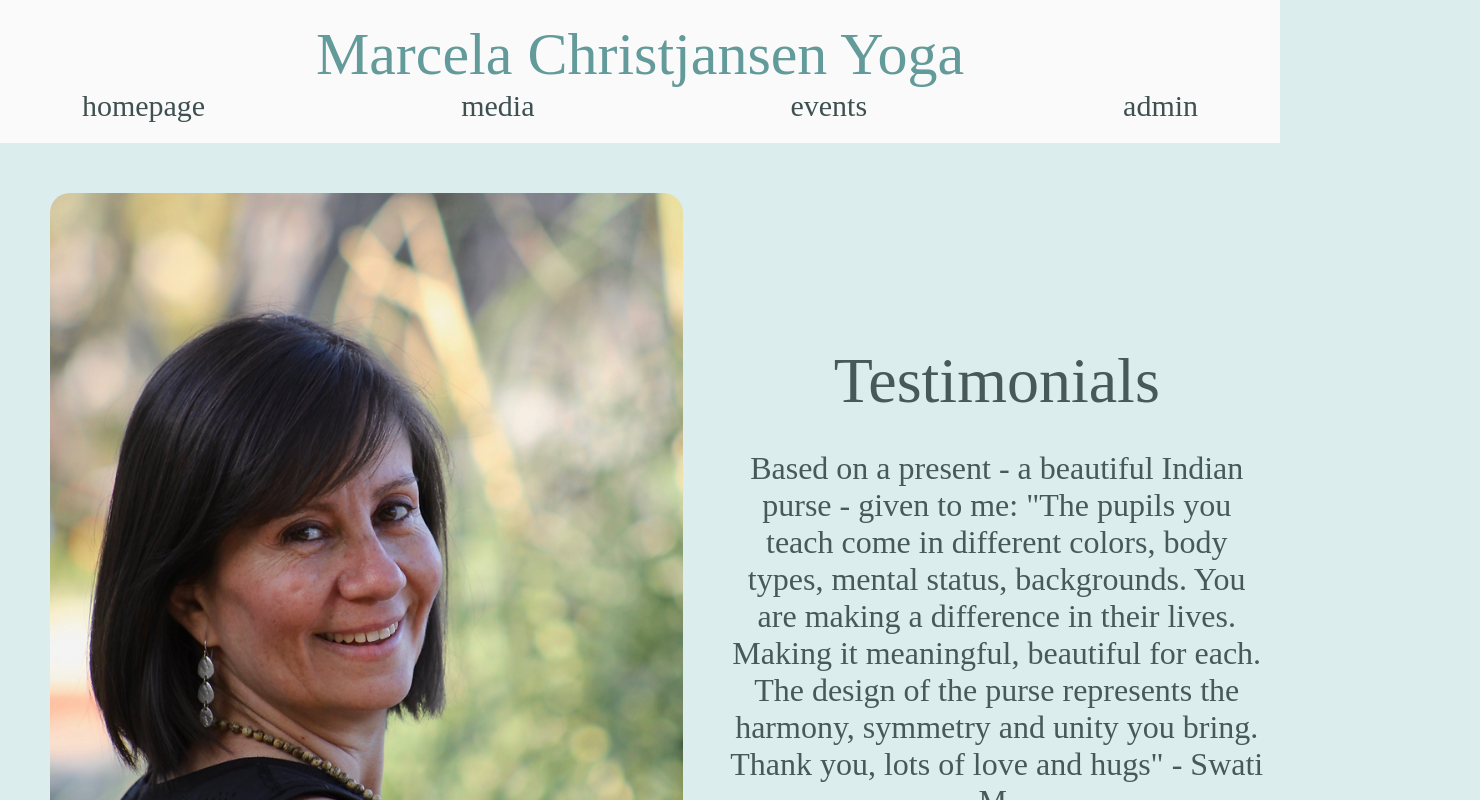
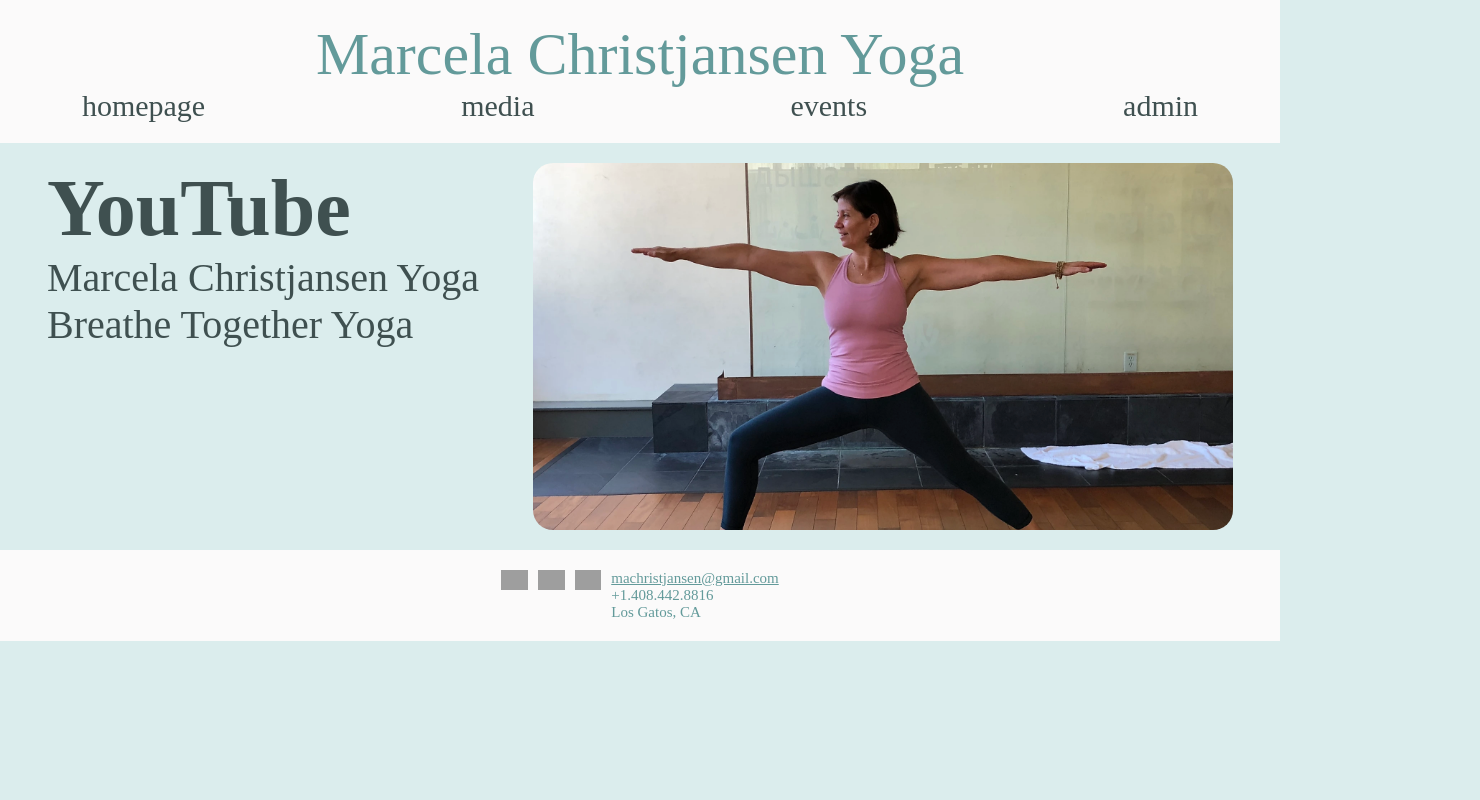
Before and after one commit to MaxusTheOne/Yoga-frontend, a React (Vite) app in the folder YogaFrontend/: page /online in a window 1280 px wide. Shown: the top 800 px of the page, 1480 px wide, since content can reach past the window. Built offline with nearby package versions, Linux system fonts and the light colour scheme; grey boxes are pictures that could not be loaded; a web font is replaced by a local one.

Commit message:
online page

```diff
--- a/YogaFrontend/src/App.jsx
+++ b/YogaFrontend/src/App.jsx
@@ -1,6 +1,7 @@
 import Eventpage from './components/Eventpage/Eventpage.jsx'
 import Homepage from './components/Homepage.jsx'
 import FaceYoga from './components/Homepage/FaceYoga.jsx'
+import Online from './components/Homepage/Online.jsx'
 import { Route, Routes } from 'react-router-dom'
 // import "./homepage.css";
 
@@ -12,6 +13,7 @@ function App() {
                 <Route path="*" element={<Homepage />} />
                 <Route path="events" element={<Eventpage />} />
                 <Route path="faceyoga" element={<FaceYoga />} />
+                <Route path="online" element={<Online />} />
             </Routes>
         </>
     )
--- /dev/null
+++ b/YogaFrontend/src/components/Homepage/Online.jsx
@@ -0,0 +1,33 @@
+import Header from '../Header'
+import Footer from '../Footer'
+
+export default function Online() {
+    return (
+        <>
+            <Header />
+            <div className="onlinepage-grid">
+                <img
+                    src="onlinepage.png"
+                    style={{
+                        height: 'auto',
+                        width: '700px',
+                        borderRadius: '20px',
+                    }}
+                    className="onlinepage-grid-item"
+                />
+                <div className="onlinepage-grid-item">
+                    <h1>YouTube</h1>
+                    <a href="https://www.youtube.com/channel/UCdwDmBI8hkpvqJfn1L1NVYQ">
+                        Marcela Christjansen Yoga
+                    </a>{' '}
+                    <br />
+                    <a href="https://www.youtube.com/user/BreatheLosGatos">
+                        Breathe Together Yoga
+                    </a>
+                </div>
+            </div>
+
+            <Footer />
+        </>
+    )
+}
--- a/YogaFrontend/src/homepage.css
+++ b/YogaFrontend/src/homepage.css
@@ -196,6 +196,7 @@ footer ul {
 
 .faceyoga-grid-item {
     max-width: 100%;
+
     margin: 40px;
 }
 
@@ -210,3 +211,18 @@ footer ul {
 .img-faceyoga {
     margin: 20px;
 }
+
+.onlinepage-grid-item {
+    max-width: 100%;
+    font-weight: lighter;
+}
+
+.onlinepage-grid {
+    flex-direction: row-reverse;
+    justify-content: space-around;
+    color: rgba(63, 80, 80, 1);
+    font-size: 40px;
+    display: flex;
+    margin: 20px;
+    align-items: flex-start;
+}
```
Also changed, not shown: YogaFrontend/public/onlinepage.png (added).
